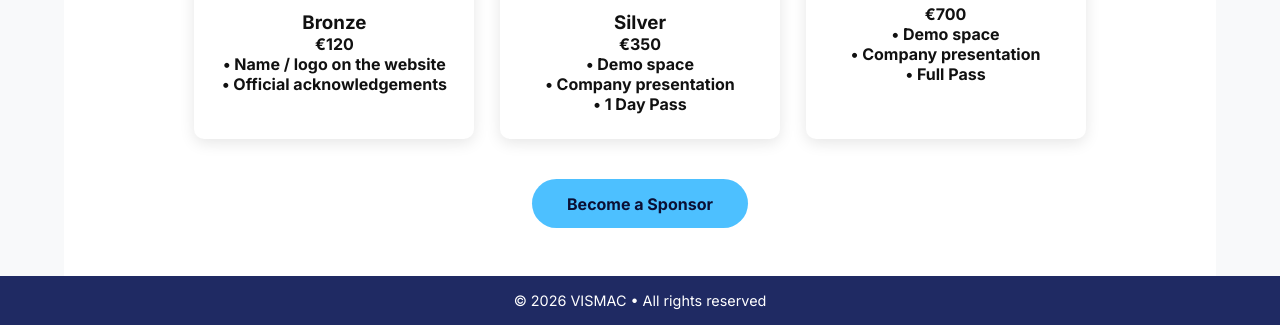
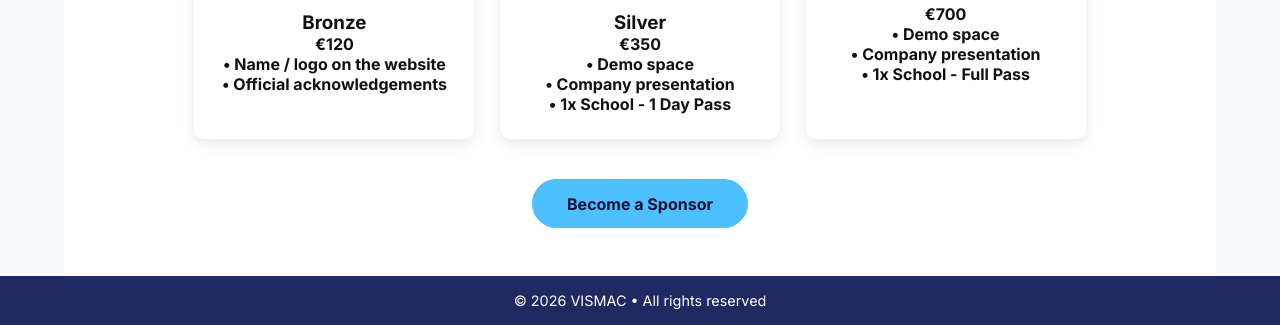
Before and after one commit to VISMAC2026/vismac2026.github.io, a plain HTML site: page sponsor.html in a window 1280 px wide. Shown: the part 506-831 px from the top of the page. Drawn offline with Linux system fonts and the light colour scheme.

Commit message:
Update sponsors

```diff
--- a/sponsor.html
+++ b/sponsor.html
@@ -66,7 +66,7 @@
           <p>
             • Demo space<br>
             • Company presentation<br>
-            • 1 Day Pass
+            • 1x School - 1 Day Pass
           </p>
         </div>
 
@@ -77,7 +77,7 @@
           <p>
             • Demo space<br>
             • Company presentation<br>
-            • Full Pass
+            • 1x School - Full Pass
           </p>
         </div>
 
```
